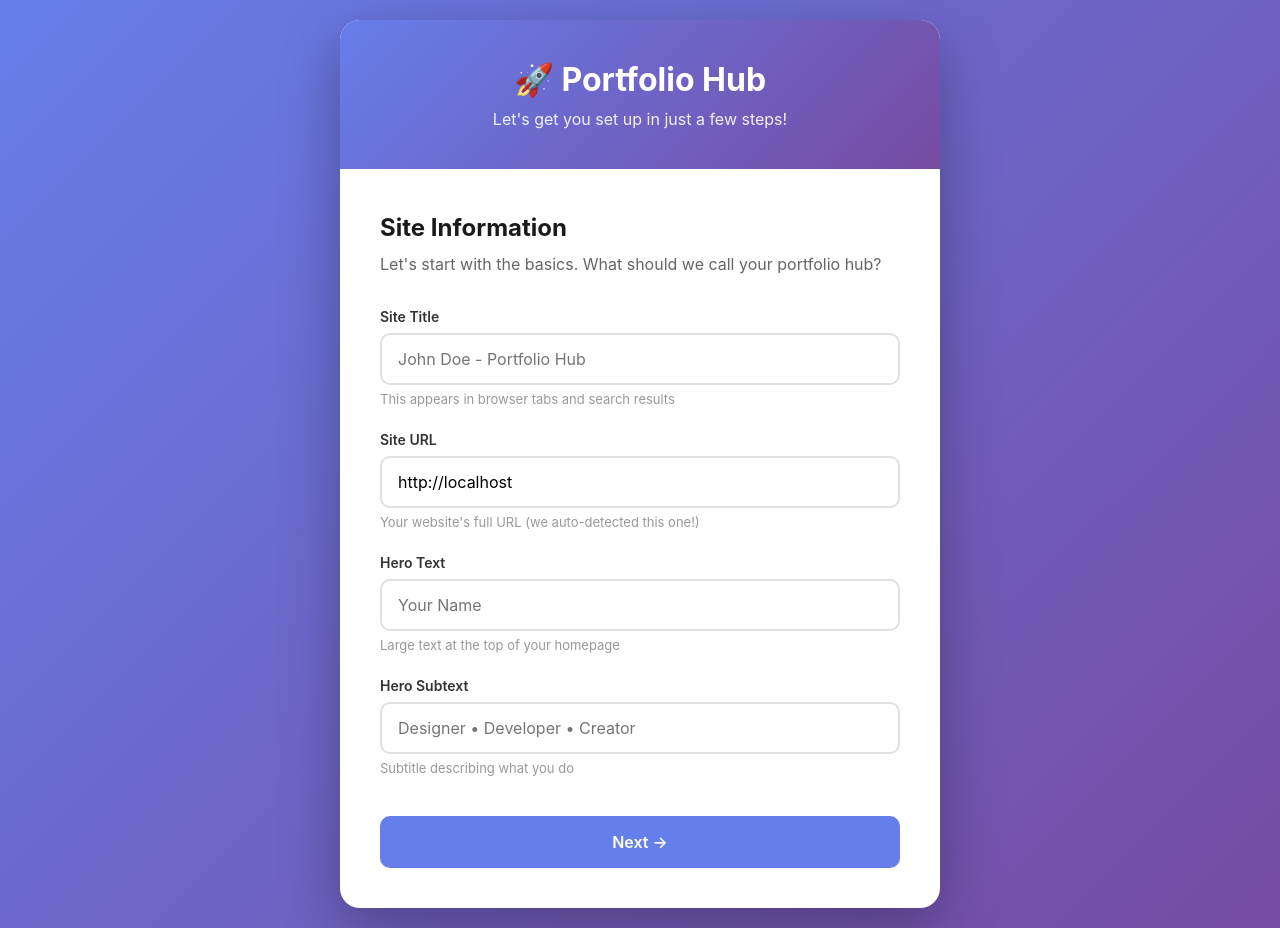
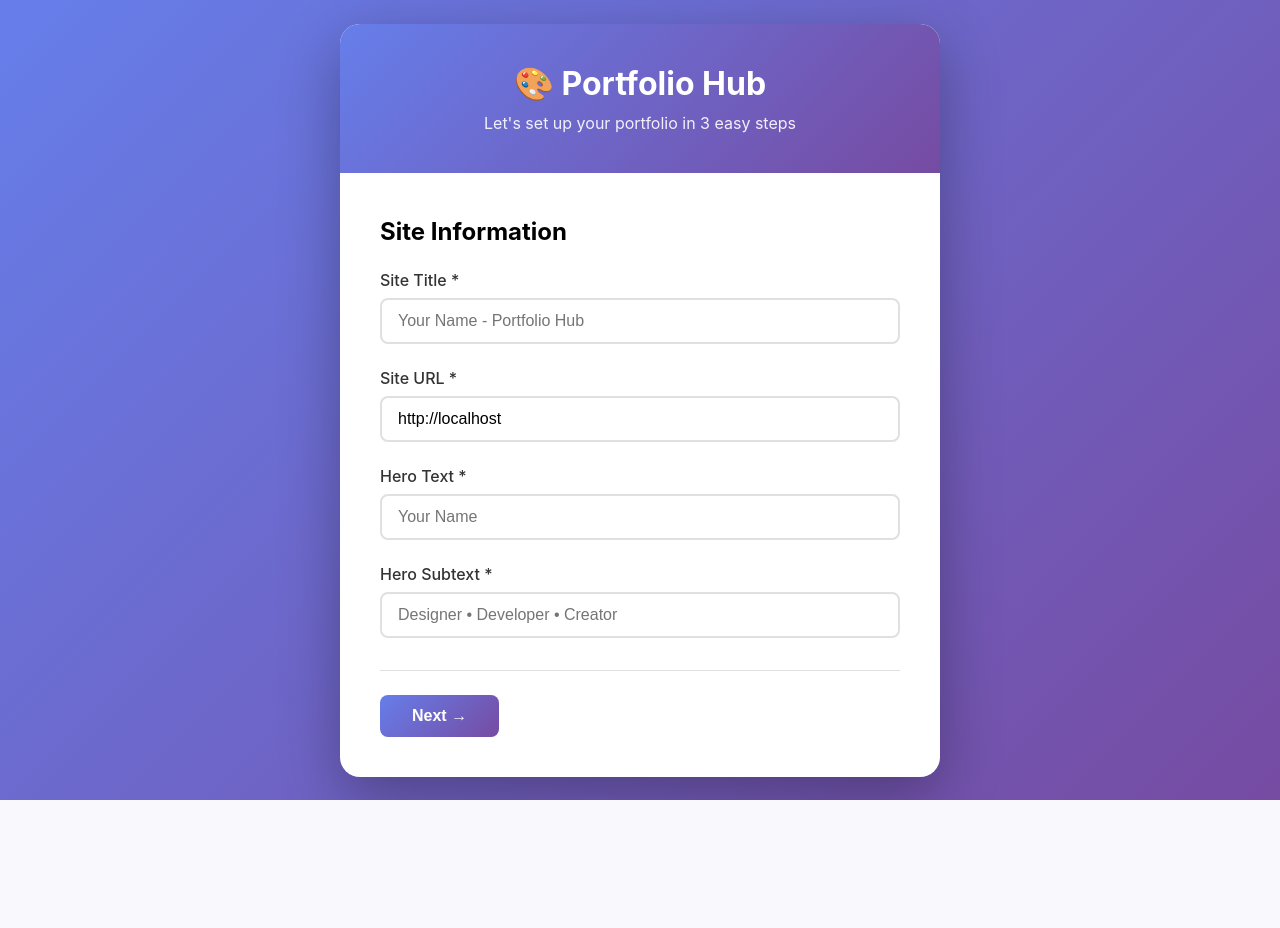
Before and after one commit to HaardenShah/Cardinal, a PHP site: page /setup.php in a window 1280 px wide. After the commit the page ends 800 px from the top, so only its background shows below. Run offline with PHP 8.4, Linux system fonts and the light colour scheme.

Commit message:
Setup page was calling a function too early causing the wizard to loop. Fixed

```diff
--- a/setup.php
+++ b/setup.php
@@ -11,7 +11,7 @@ $configFile = __DIR__ . '/config/config.php';
 $isInstalled = file_exists($configFile) && filesize($configFile) > 500;
 
 if ($isInstalled && !isset($_GET['reinstall'])) {
-    header('Location: /');
+    header('Location: /admin/login');
     exit;
 }
 
@@ -40,19 +40,22 @@ if ($_SERVER['REQUEST_METHOD'] === 'POST' && isset($_POST['step'])) {
             break;
 
         case 4: // Complete Setup
-            if (completeSetup($_SESSION['setup'])) {
+            $result = completeSetup($_SESSION['setup']);
+            header('Content-Type: application/json');
+            if ($result) {
                 $_SESSION['setup_complete'] = true;
                 unset($_SESSION['setup']);
+                echo json_encode(['success' => true, 'redirect' => '/admin/login']);
+            } else {
+                echo json_encode(['success' => false, 'error' => 'Setup failed']);
             }
-            break;
+            exit;
     }
 
     // Return JSON for AJAX
-    if (!empty($_SERVER['HTTP_X_REQUESTED_WITH']) && strtolower($_SERVER['HTTP_X_REQUESTED_WITH']) === 'xmlhttprequest') {
     header('Content-Type: application/json');
     echo json_encode(['success' => true]);
     exit;
-    }
 }
 
 function completeSetup($data) {
@@ -66,7 +69,10 @@ function completeSetup($data) {
 
     foreach ($dirs as $dir) {
         if (!is_dir($dir)) {
-            mkdir($dir, 0755, true);
+            if (!mkdir($dir, 0775, true)) {
+                error_log("Failed to create directory: $dir");
+                return false;
+            }
         }
     }
 
@@ -111,7 +117,10 @@ return [
 ];
 PHP;
 
-    file_put_contents(__DIR__ . '/config/config.php', $config);
+    if (!file_put_contents(__DIR__ . '/config/config.php', $config)) {
+        error_log("Failed to write config file");
+        return false;
+    }
 
     // Initialize database
     try {
@@ -119,7 +128,13 @@ PHP;
         $db = getDatabase();
 
         // Create tables
-        $schema = file_get_contents(__DIR__ . '/app/schema.sql');
+        $schemaFile = __DIR__ . '/app/schema.sql';
+        if (!file_exists($schemaFile)) {
+            error_log("Schema file not found: $schemaFile");
+            return false;
+        }
+
+        $schema = file_get_contents($schemaFile);
         $db->exec($schema);
 
         // Create admin user
@@ -148,14 +163,10 @@ PHP;
 
         return true;
     } catch (Exception $e) {
-        error_log($e->getMessage());
+        error_log("Database setup failed: " . $e->getMessage());
         return false;
     }
 }
-
-// Get current step
-$currentStep = isset($_SESSION['setup']) ? count(array_filter($_SESSION['setup'])) + 1 : 1;
-if ($currentStep > 4) $currentStep = 4;
 
 // Detect site URL
 $protocol = (!empty($_SERVER['HTTPS']) && $_SERVER['HTTPS'] !== 'off') ? 'https' : 'http';
@@ -215,44 +226,31 @@ $detectedUrl = "$protocol://$host";
         .progress-bar {
             height: 4px;
             background: rgba(255, 255, 255, 0.3);
-            position: relative;
         }
 
         .progress-fill {
             height: 100%;
             background: white;
+            width: 25%;
             transition: width 0.3s ease;
         }
 
-        .wizard-content {
+        .wizard-body {
             padding: 40px;
         }
 
         .step {
             display: none;
-            animation: fadeIn 0.3s ease;
         }
 
         .step.active {
             display: block;
+            animation: fadeIn 0.3s ease;
         }
 
         @keyframes fadeIn {
             from { opacity: 0; transform: translateY(10px); }
             to { opacity: 1; transform: translateY(0); }
-        }
-
-        .step-title {
-            font-size: 24px;
-            font-weight: 700;
-            color: #1a1a1a;
-            margin-bottom: 10px;
-        }
-
-        .step-description {
-            color: #666;
-            margin-bottom: 30px;
-            line-height: 1.6;
         }
 
         .form-group {
@@ -261,148 +259,88 @@ $detectedUrl = "$protocol://$host";
 
         label {
             display: block;
-            font-weight: 600;
+            margin-bottom: 8px;
+            font-weight: 500;
             color: #333;
-            margin-bottom: 8px;
-            font-size: 14px;
         }
 
         input[type="text"],
         input[type="email"],
         input[type="password"],
-        input[type="url"] {
+        input[type="url"],
+        input[type="color"] {
             width: 100%;
-            padding: 14px 16px;
+            padding: 12px 16px;
             border: 2px solid #e0e0e0;
-            border-radius: 10px;
+            border-radius: 8px;
             font-size: 16px;
             transition: all 0.2s;
-            font-family: inherit;
+        }
+
+        input[type="color"] {
+            height: 50px;
+            cursor: pointer;
         }
 
         input:focus {
             outline: none;
             border-color: #667eea;
-            box-shadow: 0 0 0 4px rgba(102, 126, 234, 0.1);
         }
 
-        input[type="color"] {
-            width: 100%;
-            height: 50px;
-            border: 2px solid #e0e0e0;
-            border-radius: 10px;
-            cursor: pointer;
-        }
-
-        .color-preview {
-            display: flex;
+        .form-row {
+            display: grid;
+            grid-template-columns: 1fr 1fr;
             gap: 16px;
         }
 
-        .color-preview > div {
-            flex: 1;
-        }
-
-        .hint {
-            font-size: 13px;
-            color: #999;
-            margin-top: 6px;
-        }
-
-        .wizard-actions {
+        .wizard-footer {
             display: flex;
-            gap: 12px;
-            margin-top: 40px;
+            justify-content: space-between;
+            margin-top: 32px;
+            padding-top: 24px;
+            border-top: 1px solid #e0e0e0;
         }
 
         button {
-            flex: 1;
-            padding: 16px;
+            padding: 12px 32px;
             border: none;
-            border-radius: 10px;
+            border-radius: 8px;
             font-size: 16px;
             font-weight: 600;
             cursor: pointer;
             transition: all 0.2s;
-            font-family: inherit;
         }
 
         .btn-primary {
-            background: #667eea;
+            background: linear-gradient(135deg, #667eea 0%, #764ba2 100%);
             color: white;
         }
 
         .btn-primary:hover {
-            background: #5568d3;
             transform: translateY(-2px);
-            box-shadow: 0 8px 20px rgba(102, 126, 234, 0.3);
+            box-shadow: 0 10px 25px rgba(102, 126, 234, 0.3);
         }
 
         .btn-secondary {
-            background: #f5f5f5;
-            color: #333;
+            background: #f0f0f0;
+            color: #666;
         }
 
         .btn-secondary:hover {
             background: #e0e0e0;
         }
 
-        button:disabled {
-            opacity: 0.5;
-            cursor: not-allowed;
-            transform: none !important;
-        }
-
-        .success-message {
-            text-align: center;
-            padding: 40px 20px;
-        }
-
-        .success-icon {
-            font-size: 80px;
-            margin-bottom: 20px;
-        }
-
-        .success-message h2 {
-            font-size: 28px;
-            color: #1a1a1a;
-            margin-bottom: 10px;
-        }
-
-        .success-message p {
-            color: #666;
-            margin-bottom: 30px;
-            font-size: 16px;
-        }
-
-        .btn-success {
-            background: #10b981;
-            color: white;
-            display: inline-block;
-            padding: 16px 32px;
-            text-decoration: none;
-            border-radius: 10px;
-            font-weight: 600;
-            transition: all 0.2s;
-        }
-
-        .btn-success:hover {
-            background: #059669;
-            transform: translateY(-2px);
-            box-shadow: 0 8px 20px rgba(16, 185, 129, 0.3);
-        }
-
-        .loading {
+        .installing {
             text-align: center;
             padding: 40px 20px;
         }
 
         .spinner {
-            border: 4px solid #f3f3f3;
+            width: 60px;
+            height: 60px;
+            border: 4px solid #f0f0f0;
             border-top: 4px solid #667eea;
             border-radius: 50%;
-            width: 50px;
-            height: 50px;
             animation: spin 1s linear infinite;
             margin: 0 auto 20px;
         }
@@ -412,137 +350,117 @@ $detectedUrl = "$protocol://$host";
             100% { transform: rotate(360deg); }
         }
 
-        .requirements {
-            background: #f8f9fa;
-            border-radius: 10px;
-            padding: 20px;
-            margin-top: 20px;
+        .success-icon {
+            font-size: 60px;
+            color: #10b981;
+            margin-bottom: 20px;
         }
 
-        .requirements h4 {
-            color: #333;
-            margin-bottom: 12px;
+        @media (max-width: 600px) {
+            .form-row {
+                grid-template-columns: 1fr;
             }
-
-        .req-item {
-            display: flex;
-            align-items: center;
-            gap: 10px;
-            padding: 8px 0;
-            font-size: 14px;
         }
-
-        .req-pass { color: #10b981; }
-        .req-fail { color: #ef4444; }
     </style>
 </head>
 <body>
     <div class="wizard-container">
         <div class="wizard-header">
-            <h1>🚀 Portfolio Hub</h1>
-            <p>Let's get you set up in just a few steps!</p>
+            <h1>🎨 Portfolio Hub</h1>
+            <p>Let's set up your portfolio in 3 easy steps</p>
         </div>
 
         <div class="progress-bar">
-            <div class="progress-fill" id="progressFill" style="width: 25%"></div>
+            <div class="progress-fill" id="progressFill"></div>
         </div>
 
-        <div class="wizard-content">
-            <?php if (isset($_SESSION['setup_complete'])): ?>
-                <div class="success-message">
-                    <div class="success-icon">🎉</div>
-                    <h2>Setup Complete!</h2>
-                    <p>Your portfolio hub is ready to go. Time to create some amazing tiles!</p>
-                    <a href="/admin/login" class="btn-success">Go to Admin Panel</a>
-                </div>
-            <?php else: ?>
+        <div class="wizard-body">
             <!-- Step 1: Site Information -->
             <div class="step active" data-step="1">
-                    <h2 class="step-title">Site Information</h2>
-                    <p class="step-description">Let's start with the basics. What should we call your portfolio hub?</p>
+                <h2 style="margin-bottom: 24px;">Site Information</h2>
 
                 <div class="form-group">
-                        <label for="site_title">Site Title</label>
-                        <input type="text" id="site_title" name="site_title" value="<?= htmlspecialchars($_SESSION['setup']['site_title'] ?? '') ?>" placeholder="John Doe - Portfolio Hub" required>
-                        <div class="hint">This appears in browser tabs and search results</div>
+                    <label for="site_title">Site Title *</label>
+                    <input type="text" id="site_title" name="site_title" required
+                           placeholder="Your Name - Portfolio Hub">
                 </div>
 
                 <div class="form-group">
-                        <label for="site_url">Site URL</label>
-                        <input type="url" id="site_url" name="site_url" value="<?= htmlspecialchars($_SESSION['setup']['site_url'] ?? $detectedUrl) ?>" placeholder="https://yourname.com" required>
-                        <div class="hint">Your website's full URL (we auto-detected this one!)</div>
+                    <label for="site_url">Site URL *</label>
+                    <input type="url" id="site_url" name="site_url" required
+                           value="<?= htmlspecialchars($detectedUrl) ?>">
                 </div>
 
                 <div class="form-group">
-                        <label for="hero_text">Hero Text</label>
-                        <input type="text" id="hero_text" name="hero_text" value="<?= htmlspecialchars($_SESSION['setup']['hero_text'] ?? '') ?>" placeholder="Your Name" required>
-                        <div class="hint">Large text at the top of your homepage</div>
+                    <label for="hero_text">Hero Text *</label>
+                    <input type="text" id="hero_text" name="hero_text" required
+                           placeholder="Your Name">
                 </div>
 
                 <div class="form-group">
-                        <label for="hero_subtext">Hero Subtext</label>
-                        <input type="text" id="hero_subtext" name="hero_subtext" value="<?= htmlspecialchars($_SESSION['setup']['hero_subtext'] ?? '') ?>" placeholder="Designer • Developer • Creator" required>
-                        <div class="hint">Subtitle describing what you do</div>
+                    <label for="hero_subtext">Hero Subtext *</label>
+                    <input type="text" id="hero_subtext" name="hero_subtext" required
+                           placeholder="Designer • Developer • Creator">
                 </div>
             </div>
 
             <!-- Step 2: Admin Account -->
             <div class="step" data-step="2">
-                    <h2 class="step-title">Admin Account</h2>
-                    <p class="step-description">Create your admin account to manage tiles and settings.</p>
+                <h2 style="margin-bottom: 24px;">Admin Account</h2>
 
                 <div class="form-group">
-                        <label for="admin_email">Email Address</label>
-                        <input type="email" id="admin_email" name="admin_email" value="<?= htmlspecialchars($_SESSION['setup']['admin_email'] ?? '') ?>" placeholder="you@example.com" required>
-                        <div class="hint">You'll use this to login</div>
+                    <label for="admin_email">Email Address *</label>
+                    <input type="email" id="admin_email" name="admin_email" required
+                           placeholder="admin@example.com">
                 </div>
 
                 <div class="form-group">
-                        <label for="admin_password">Password</label>
-                        <input type="password" id="admin_password" name="admin_password" placeholder="Choose a strong password" required minlength="8">
-                        <div class="hint">At least 8 characters</div>
+                    <label for="admin_password">Password *</label>
+                    <input type="password" id="admin_password" name="admin_password" required
+                           placeholder="At least 8 characters">
                 </div>
 
                 <div class="form-group">
-                        <label for="admin_password_confirm">Confirm Password</label>
-                        <input type="password" id="admin_password_confirm" name="admin_password_confirm" placeholder="Type your password again" required>
+                    <label for="admin_password_confirm">Confirm Password *</label>
+                    <input type="password" id="admin_password_confirm" name="admin_password_confirm" required
+                           placeholder="Re-enter your password">
                 </div>
             </div>
 
             <!-- Step 3: Theme -->
             <div class="step" data-step="3">
-                    <h2 class="step-title">Choose Your Colors</h2>
-                    <p class="step-description">Pick colors that match your brand. You can change these later!</p>
+                <h2 style="margin-bottom: 24px;">Choose Your Colors</h2>
 
-                    <div class="color-preview">
+                <div class="form-row">
                     <div class="form-group">
                         <label for="primary_color">Primary Color</label>
-                            <input type="color" id="primary_color" name="primary_color" value="<?= htmlspecialchars($_SESSION['setup']['primary_color'] ?? '#6366f1') ?>">
-                            <div class="hint">Main accent color</div>
+                        <input type="color" id="primary_color" name="primary_color" value="#6366f1">
                     </div>
 
                     <div class="form-group">
                         <label for="secondary_color">Secondary Color</label>
-                            <input type="color" id="secondary_color" name="secondary_color" value="<?= htmlspecialchars($_SESSION['setup']['secondary_color'] ?? '#8b5cf6') ?>">
-                            <div class="hint">Complement color</div>
+                        <input type="color" id="secondary_color" name="secondary_color" value="#8b5cf6">
                     </div>
                 </div>
             </div>
 
-                <!-- Step 4: Installation -->
+            <!-- Step 4: Installing -->
             <div class="step" data-step="4">
-                    <div class="loading">
+                <div class="installing">
                     <div class="spinner"></div>
-                        <h2 class="step-title">Setting up your portfolio...</h2>
-                        <p class="step-description">Creating database, configuring settings, and preparing everything for you.</p>
+                    <h2>Setting up your portfolio...</h2>
+                    <p style="color: #666; margin-top: 12px;">This will only take a moment</p>
                 </div>
             </div>
 
-                <div class="wizard-actions">
-                    <button type="button" class="btn-secondary" id="prevBtn" style="display: none;">← Back</button>
-                    <button type="button" class="btn-primary" id="nextBtn">Next →</button>
+            <div class="wizard-footer">
+                <button type="button" class="btn-secondary" id="prevBtn" style="display: none;">
+                    ← Back
+                </button>
+                <button type="button" class="btn-primary" id="nextBtn">
+                    Next →
+                </button>
             </div>
-            <?php endif; ?>
         </div>
     </div>
 
@@ -559,8 +477,12 @@ $detectedUrl = "$protocol://$host";
             document.querySelectorAll('.step').forEach(s => s.classList.remove('active'));
             document.querySelector(`[data-step="${step}"]`).classList.add('active');
 
-            document.getElementById('prevBtn').style.display = step > 1 ? 'block' : 'none';
+            document.getElementById('prevBtn').style.display = step > 1 && step < 4 ? 'block' : 'none';
+            document.getElementById('nextBtn').style.display = step < 4 ? 'block' : 'none';
+
+            if (step < 4) {
                 document.getElementById('nextBtn').textContent = step === 3 ? 'Complete Setup' : 'Next →';
+            }
 
             updateProgress();
         }
@@ -605,24 +527,24 @@ $detectedUrl = "$protocol://$host";
             const formData = new FormData();
             formData.append('step', step);
 
-            const inputs = document.querySelectorAll(`[data-step="${step}"] input`);
+            const inputs = document.querySelectorAll(`[data-step="${step}"] input:not([name$="_confirm"])`);
             inputs.forEach(input => {
+                if (input.name) {
                     formData.append(input.name, input.value);
+                }
             });
 
             try {
                 const response = await fetch('setup.php', {
                     method: 'POST',
-                    body: formData,
-                    headers: {
-                        'X-Requested-With': 'XMLHttpRequest'
-                    }
+                    body: formData
                 });
 
-                return response.ok;
+                const data = await response.json();
+                return data;
             } catch (error) {
                 console.error('Save failed:', error);
-                return false;
+                return { success: false };
             }
         }
 
@@ -631,23 +553,52 @@ $detectedUrl = "$protocol://$host";
                 return;
             }
 
+            // Disable button during processing
+            const nextBtn = document.getElementById('nextBtn');
+            nextBtn.disabled = true;
+            nextBtn.style.opacity = '0.6';
+
             // Save current step
-            const saved = await saveStep(currentStep);
+            const result = await saveStep(currentStep);
 
-            if (!saved && currentStep < 4) {
+            if (!result.success) {
                 alert('Failed to save. Please try again.');
+                nextBtn.disabled = false;
+                nextBtn.style.opacity = '1';
                 return;
             }
 
-            if (currentStep < totalSteps) {
+            // Move to next step
+            if (currentStep < 3) {
                 currentStep++;
                 showStep(currentStep);
+                nextBtn.disabled = false;
+                nextBtn.style.opacity = '1';
+            } else if (currentStep === 3) {
+                // Trigger step 4 (installation)
+                currentStep = 4;
+                showStep(currentStep);
 
-                // Trigger installation on step 4
-                if (currentStep === 4) {
+                // Actually run the installation
+                const installResult = await saveStep(4);
+
+                if (installResult.success && installResult.redirect) {
+                    // Show success briefly
+                    document.querySelector('[data-step="4"] .installing').innerHTML = `
+                        <div class="success-icon">✓</div>
+                        <h2>Setup Complete!</h2>
+                        <p style="color: #666; margin-top: 12px;">Redirecting to login...</p>
+                    `;
+
                     setTimeout(() => {
-                        window.location.reload();
-                    }, 2000);
+                        window.location.href = installResult.redirect;
+                    }, 1500);
+                } else {
+                    alert('Setup failed. Please check server logs and try again.');
+                    currentStep = 3;
+                    showStep(currentStep);
+                    nextBtn.disabled = false;
+                    nextBtn.style.opacity = '1';
                 }
             }
         });
```
Lines whose indentation alone changed are shown as unchanged.
